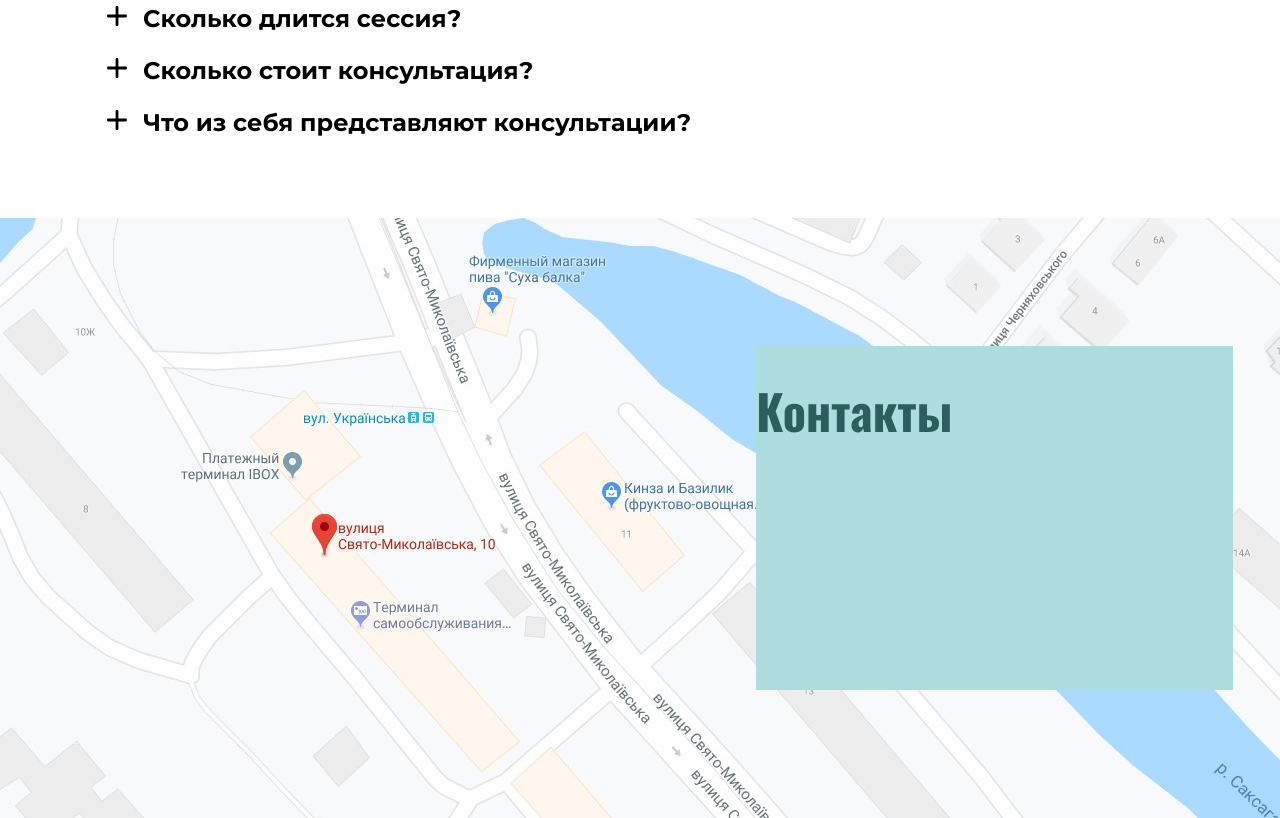
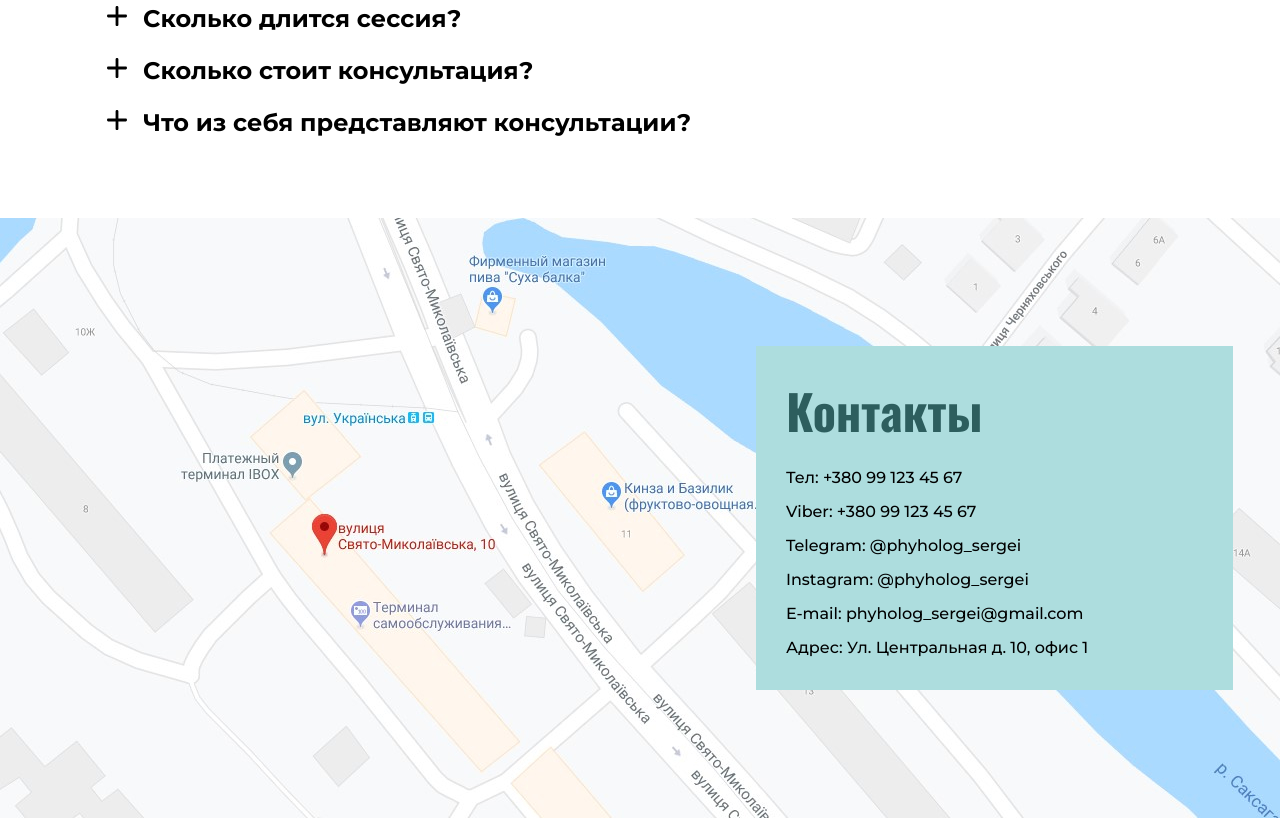
Before and after one commit to denystarasiuk/marin-site, a plain HTML site: page index.html in a window 1280 px wide. Shown: the part 3896-4714 px from the top of the page. Drawn offline with Linux system fonts and the light colour scheme.

Commit message:
added contact layout

```diff
--- a/index.html
+++ b/index.html
@@ -274,6 +274,31 @@
                 <h2 class="contact__title">
                     Контакты
                 </h2>
+                <div class="contact__all">
+                    <div class="contact__tel-title">
+                        Тел:
+                        <a href="#" class="contact__tel">+380 99 123 45 67</a>
+                    </div>
+                    <div class="contact__viber-title">
+                        Viber:
+                        <a href="#" class="contact__viber">+380 99 123 45 67</a>
+                    </div>
+                    <div class="contact__telegram-title">
+                        Telegram:
+                        <a href="#" class="contact__telegram">@phyholog_sergei</a>
+                    </div>
+                    <div class="contact__instagram-title">
+                        Instagram:
+                        <a href="#" class="contact__instagram">@phyholog_sergei</a>
+                    </div>
+                    <div class="contact__mail-title">
+                        E-mail:
+                        <a href="#" class="contact__mail">phyholog_sergei@gmail.com</a>
+                    </div>
+                    <div class="contact__adres-title">
+                        <a href="#" class="contact__adres">Адрес: Ул. Центральная д. 10, офис 1</a>
+                    </div>
+                </div>
             </div>
         </section>
     </main>
--- a/sass/_contact.scss
+++ b/sass/_contact.scss
@@ -19,6 +19,31 @@
         line-height: 1.5;
         margin: 0;
         padding-top: 29px;
+        padding-left: 30px;
+    }
+    &__all {
+        padding-top: 19px;
+        padding-left: 30px;
+        color: #000;
+        font-size: 16px;
+        font-weight: 500;
+        line-height: 1.5;
+        display: flex;
+        flex-direction: column;
+        gap: 10px;
+    }
+    &__tel,
+    &__viber,
+    &__telegram,
+    &__instagram,
+    &__mail,
+    &__adres {
+        text-decoration: none;
+        color: #000;
+        &:hover {
+            color: #2D5E5E;
+            opacity: 85%;
+        }
     }
 
 }
```
Also changed, not shown: css/style.css, 1 other file.
